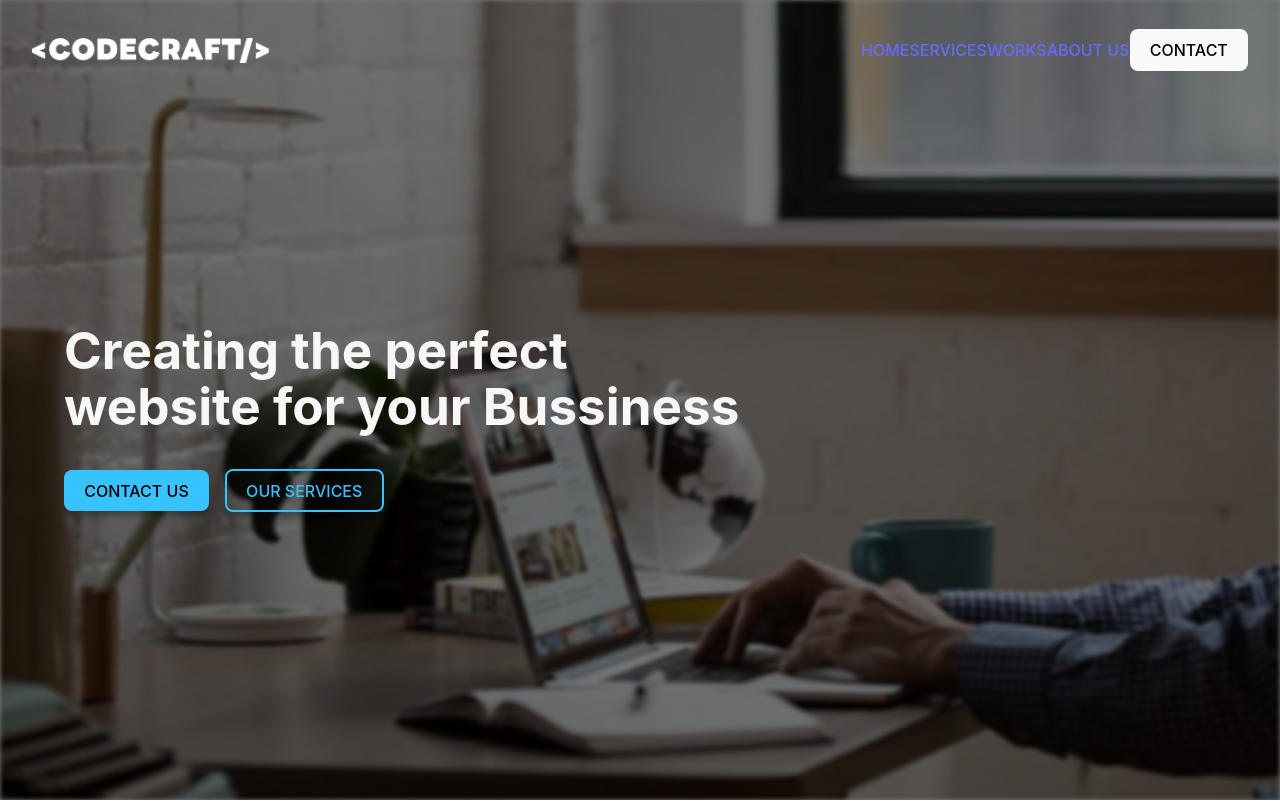
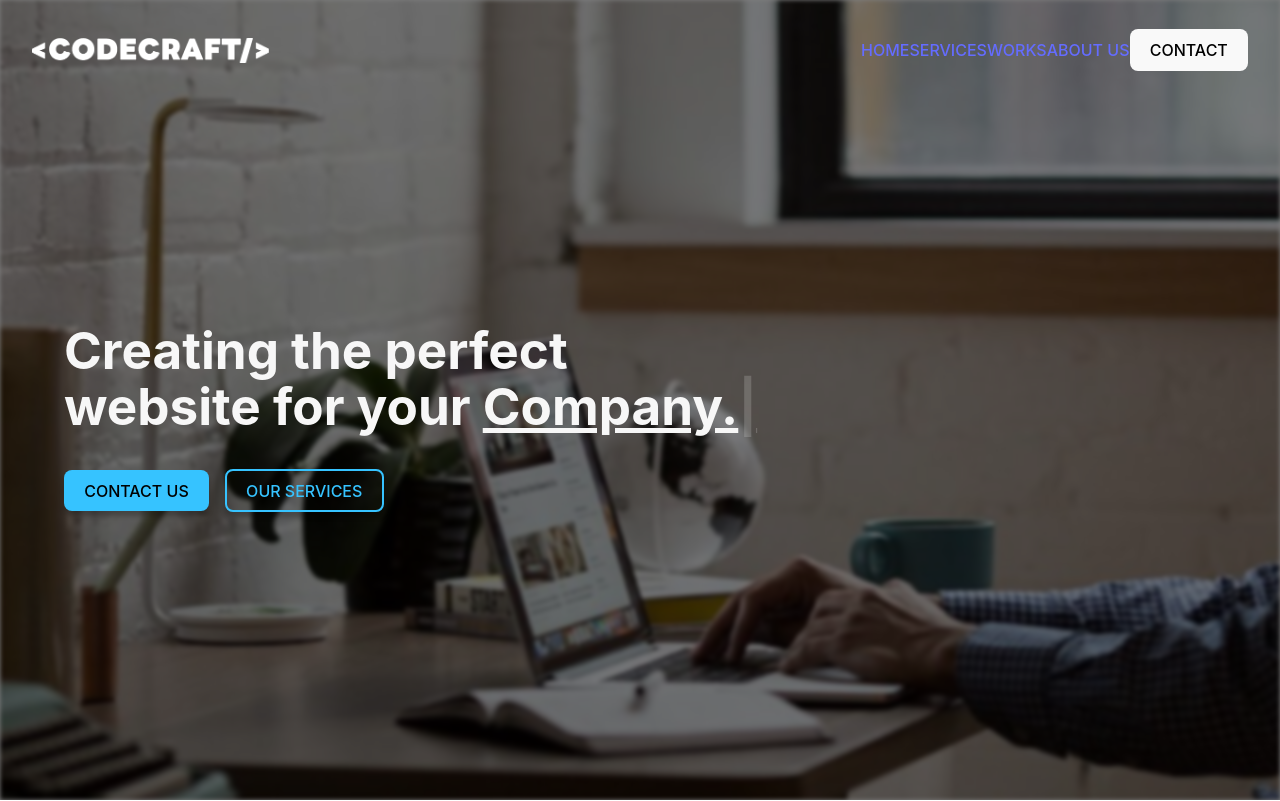
Before and after one commit to poofy25/landing-page, a React app: page / in a window 1280 px wide. Shown: the top 801 px of the page. Built offline with nearby package versions, Linux system fonts and the light colour scheme; the HTML template or start-up script is replaced by a standard one.

Commit message:
added typed package

```diff
--- a/package.json
+++ b/package.json
@@ -12,7 +12,8 @@
   "dependencies": {
     "react": "^18.2.0",
     "react-dom": "^18.2.0",
-    "react-router-dom": "^6.13.0"
+    "react-router-dom": "^6.13.0",
+    "typed.js": "^2.0.16"
   },
   "devDependencies": {
     "@types/react": "^18.0.37",
--- a/src/components/HeroSection/HeroSection.jsx
+++ b/src/components/HeroSection/HeroSection.jsx
@@ -1,5 +1,5 @@
-
-
+import Typed from 'typed.js';
+import { useEffect , useRef } from 'react';
 
 import backgroundIMG from '/src/assets/homeBackground.png'
 
@@ -8,11 +8,29 @@ import styles from "./heroSection.module.css"
 
 function HeroSection() {
 
+  const heroTypedRef = useRef(null)
+
+  useEffect(()=>{
+    var heroTyped = new Typed(heroTypedRef.current, {
+      strings: ['Bussiness.', 'Company.', 'Service.'],
+      typeSpeed: 50,
+      backSpeed: 100,
+      backDelay: 2500,
+      cursorChar: '|',
+      shuffle: true,
+      smartBackspace: false,
+      loop: true
+    });
+    return ()=>{heroTyped.destroy()}
+
+
+  },[])
+
 
     return (
 
     <div className={styles.HeroSection}>
-        <h1>Creating the perfect <br/>website  for your Bussiness</h1>
+        <h1>Creating the perfect <br/>website  for your <span ref={heroTypedRef}>Bussiness</span></h1>
        <div className={styles.btnWrapper}> <button>CONTACT US</button> <button>OUR SERVICES</button> </div>
       <div className={styles.backgroundIMGShadow}></div>
       <img src={backgroundIMG} className={styles.backgroundIMG}/>
--- a/src/components/HeroSection/heroSection.module.css
+++ b/src/components/HeroSection/heroSection.module.css
@@ -62,3 +62,7 @@
     border: 2px dashed #93DEFF;
     color:#93DEFF ;
 }
+
+.HeroSection > h1 > span {
+    text-decoration: underline;
+}
```
Also changed, not shown: 1 other file (tests, documents, lock files or other folders).
